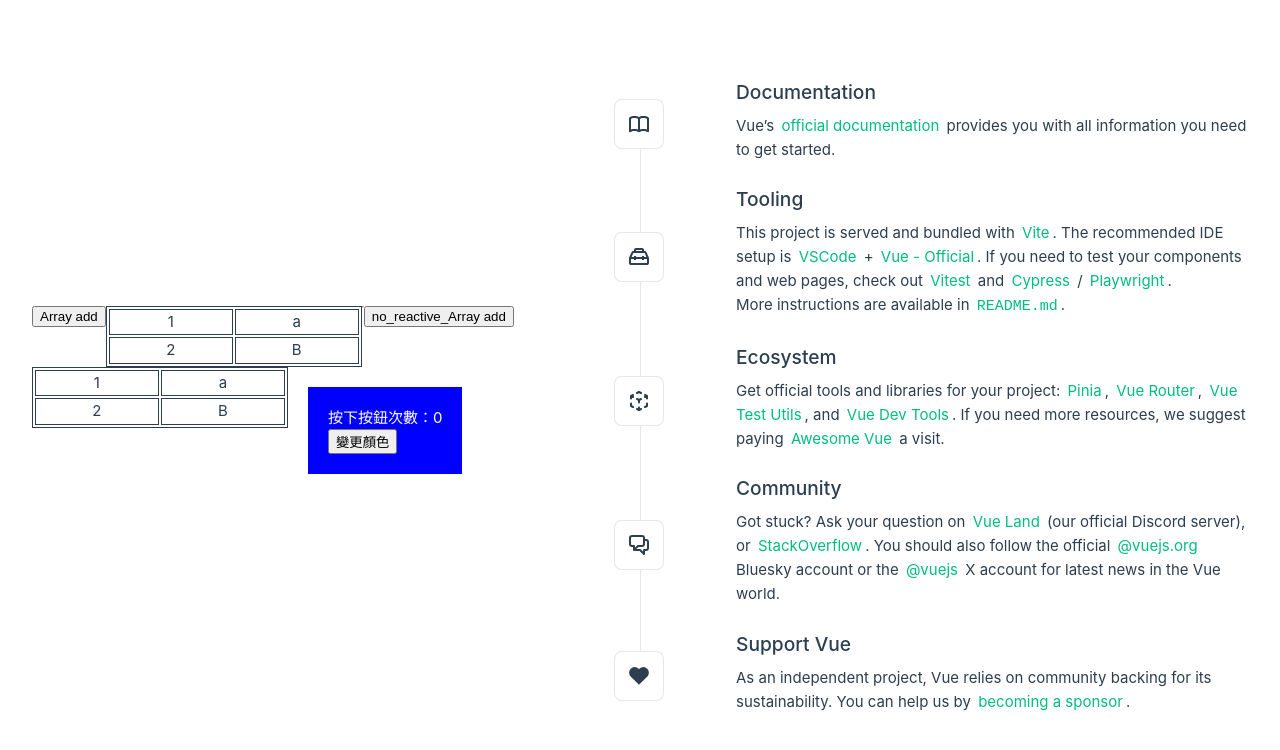
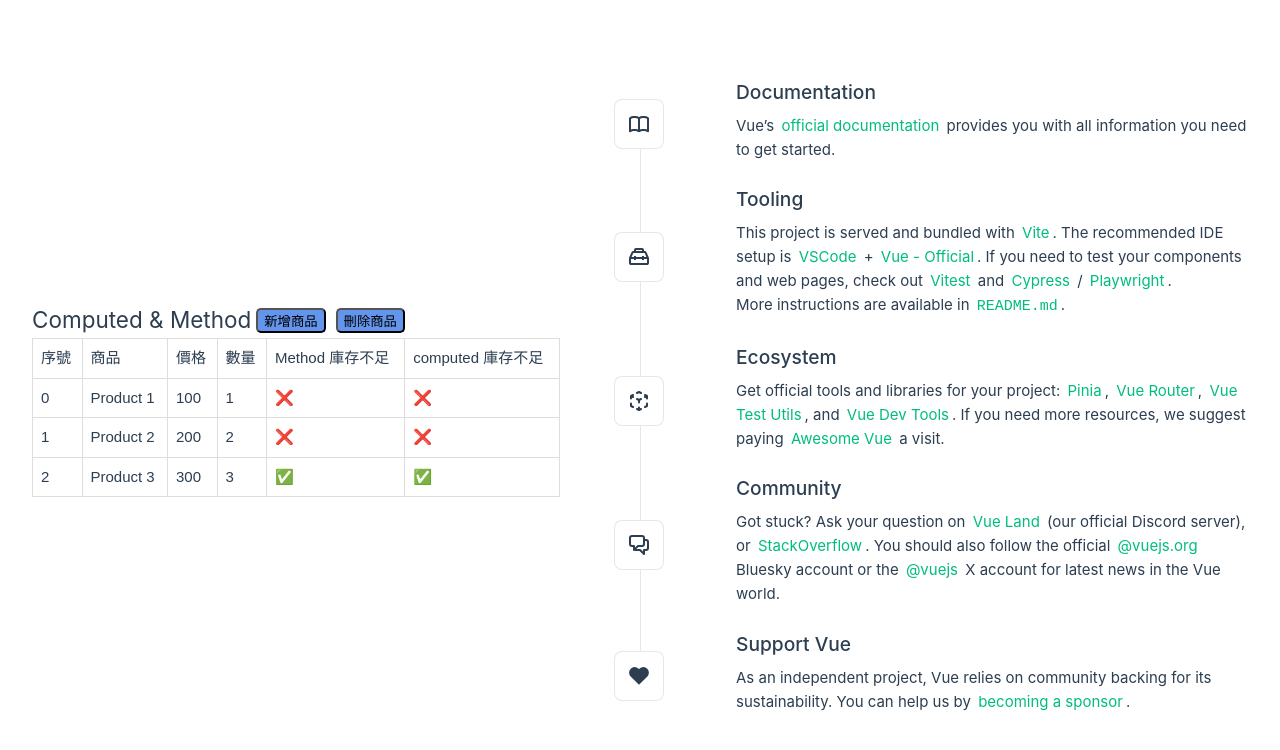
Before and after one commit to Chun5102/testproject, a Vue app: page / in a window 1280 px wide. Shown: the top 750 px of the page. Built offline with nearby package versions, Linux system fonts and the light colour scheme.

Commit message:
ComputedAndMethod.vue

```diff
--- a/src/App.vue
+++ b/src/App.vue
@@ -4,6 +4,7 @@
 import RefCount from './components/RefCount.vue'
 import ReactiveComp from './components/ReactiveComp.vue'
 import ChangColor from './components/ChangColor.vue'
+import ComputedAndMethod from './components/ComputedAndMethod.vue'
 </script>
 
 <template>
@@ -13,8 +14,9 @@
     <div class="wrapper">
       <!-- <HelloWorld msg="did it!" /> -->
       <!-- <RefCount /> -->
-      <ReactiveComp />
-      <ChangColor />
+      <!-- <ReactiveComp /> -->
+      <!-- <ChangColor /> -->
+      <ComputedAndMethod />
     </div>
   </header>
 
--- /dev/null
+++ b/src/components/ComputedAndMethod.vue
@@ -0,0 +1,85 @@
+<script setup>
+import { reactive, computed } from 'vue'
+const products = reactive([
+  { id: 1, name: 'Product 1', price: 100, quantity: 1 },
+  { id: 2, name: 'Product 2', price: 200, quantity: 2 },
+  { id: 3, name: 'Product 3', price: 300, quantity: 3 },
+])
+
+const limitquantity = 2
+
+const InventoryByComputed = computed(() => {
+  const result = {}
+  for (const p of products) {
+    result[p.id] = p.quantity > limitquantity ? '✅' : '❌'
+  }
+  console.log(`computed`)
+  return result
+})
+
+const InventoryByMethod = (quantity) => {
+  console.log(`method`)
+  return quantity > limitquantity ? '✅' : '❌'
+}
+
+const addProduct = () => {
+  const maxId = products.length + 1
+  products.push({
+    id: maxId,
+    name: `Product ${maxId}`,
+    price: parseInt(`${maxId}00`),
+    quantity: 3,
+  })
+}
+
+const removeProduct = () => {
+  products.pop()
+}
+</script>
+
+<template>
+  <h2>Computed & Method</h2>
+  <button @click="addProduct">新增商品</button>
+  <button @click="removeProduct">刪除商品</button>
+  <table>
+    <tbody>
+      <tr>
+        <th>序號</th>
+        <th>商品</th>
+        <th>價格</th>
+        <th>數量</th>
+        <th>Method 庫存不足</th>
+        <th>computed 庫存不足</th>
+      </tr>
+      <tr v-for="(product, index) in products" :key="product.id">
+        <td>{{ index }}</td>
+        <td>{{ product.name }}</td>
+        <td>{{ product.price }}</td>
+        <td>{{ product.quantity }}</td>
+        <td>{{ InventoryByComputed[product.id] }}</td>
+        <td>{{ InventoryByMethod(product.quantity) }}</td>
+      </tr>
+    </tbody>
+  </table>
+</template>
+
+<style scoped>
+/* //table 表格美化 */
+table {
+  font-family: arial, sans-serif;
+  border-collapse: collapse;
+  width: 100%;
+}
+
+td,
+th {
+  border: 1px solid #dddddd;
+  text-align: left;
+  padding: 8px;
+}
+button {
+  border-radius: 5px;
+  margin: 5px 5px;
+  background-color: cornflowerblue;
+}
+</style>
```
